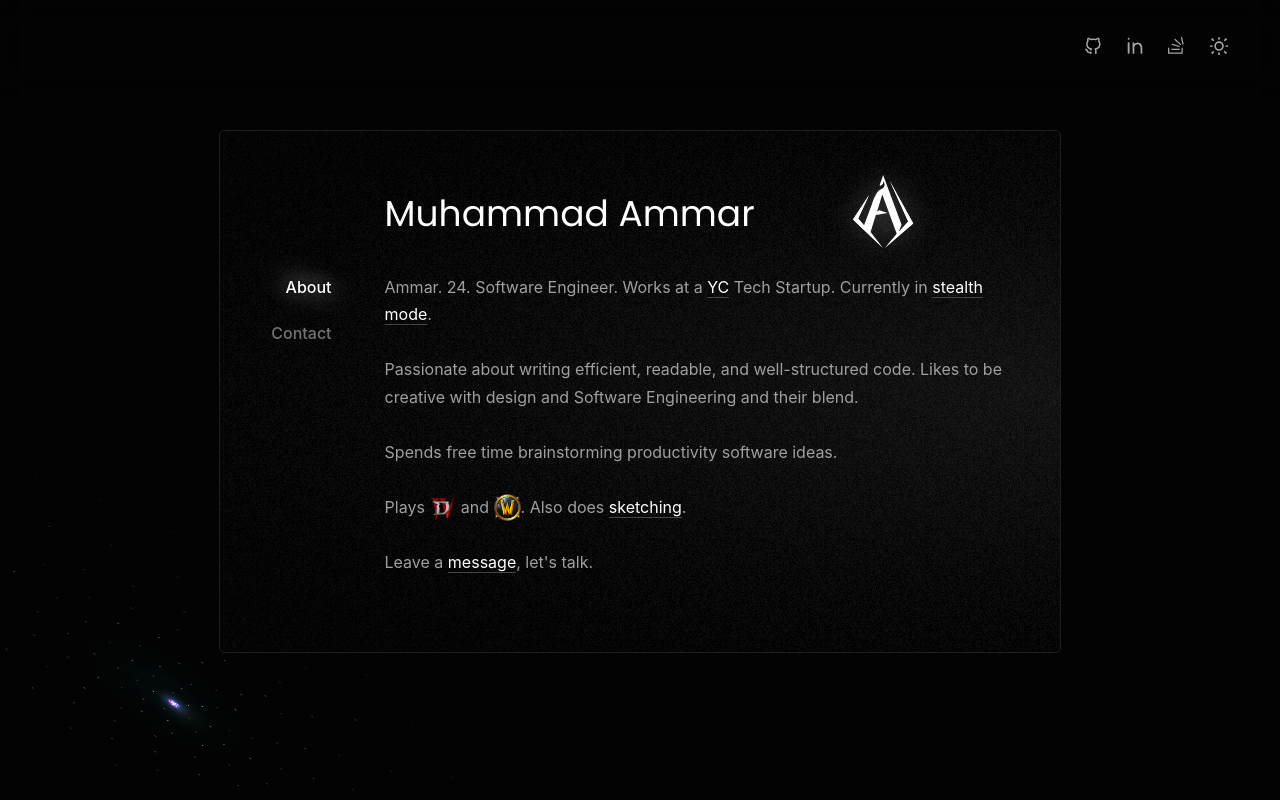
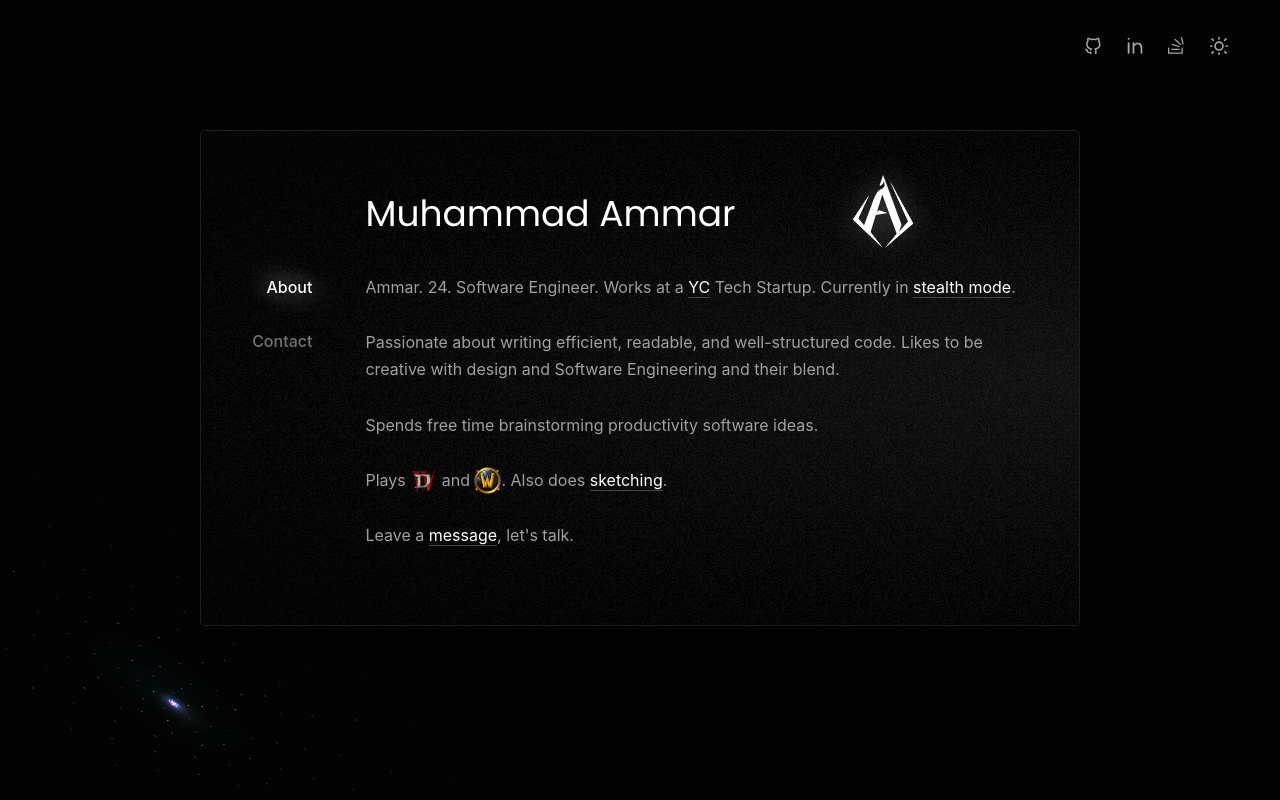
Before and after one commit to Fanoflix/personal-portfolio, a Vue app: page /about in a window 1280 px wide. Built offline with nearby package versions, Linux system fonts and the light colour scheme; a web font is replaced by a local one.

Commit message:
Minor change

```diff
--- a/src/components/sidebar/FSidebar.vue
+++ b/src/components/sidebar/FSidebar.vue
@@ -69,10 +69,8 @@ const sidebarClasses = computed(() => {
   padding-right: 50px;
   padding-top: 96px;
 
-  // width: 25%;
-
   a {
-    margin-bottom: 20px;
+    margin-bottom: 28px;
     transition: text-shadow $text-and-bg-trans-time ease-in;
   }
   &.visible {
--- a/src/views/Home/HomeView.vue
+++ b/src/views/Home/HomeView.vue
@@ -31,7 +31,7 @@ import FSidebar from "@/components/sidebar/FSidebar.vue"
 .home-view {
   display: flex;
   position: relative;
-  width: 110%;
+  width: 115%;
   padding: 48px;
 
   .home-content {
```
